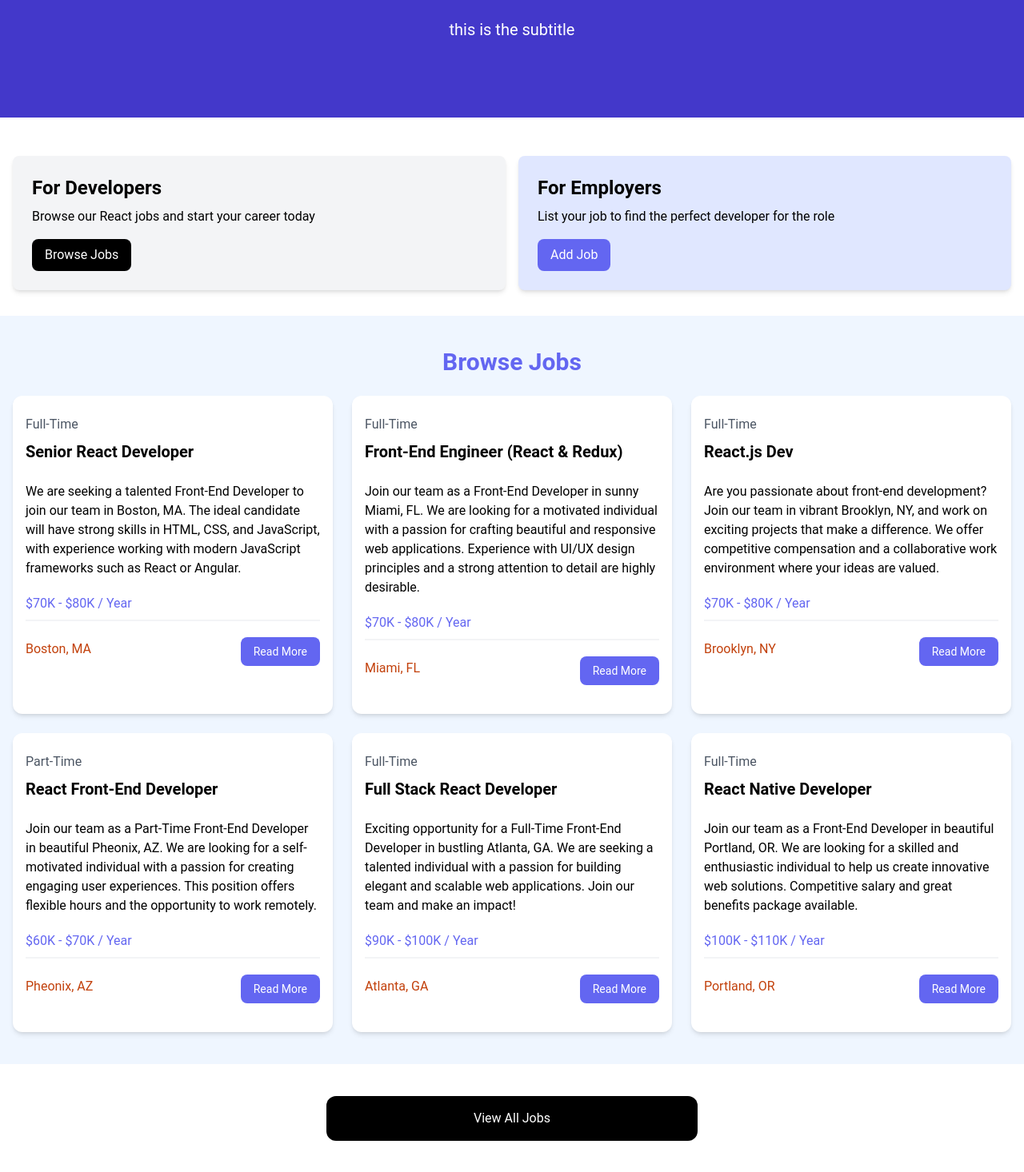
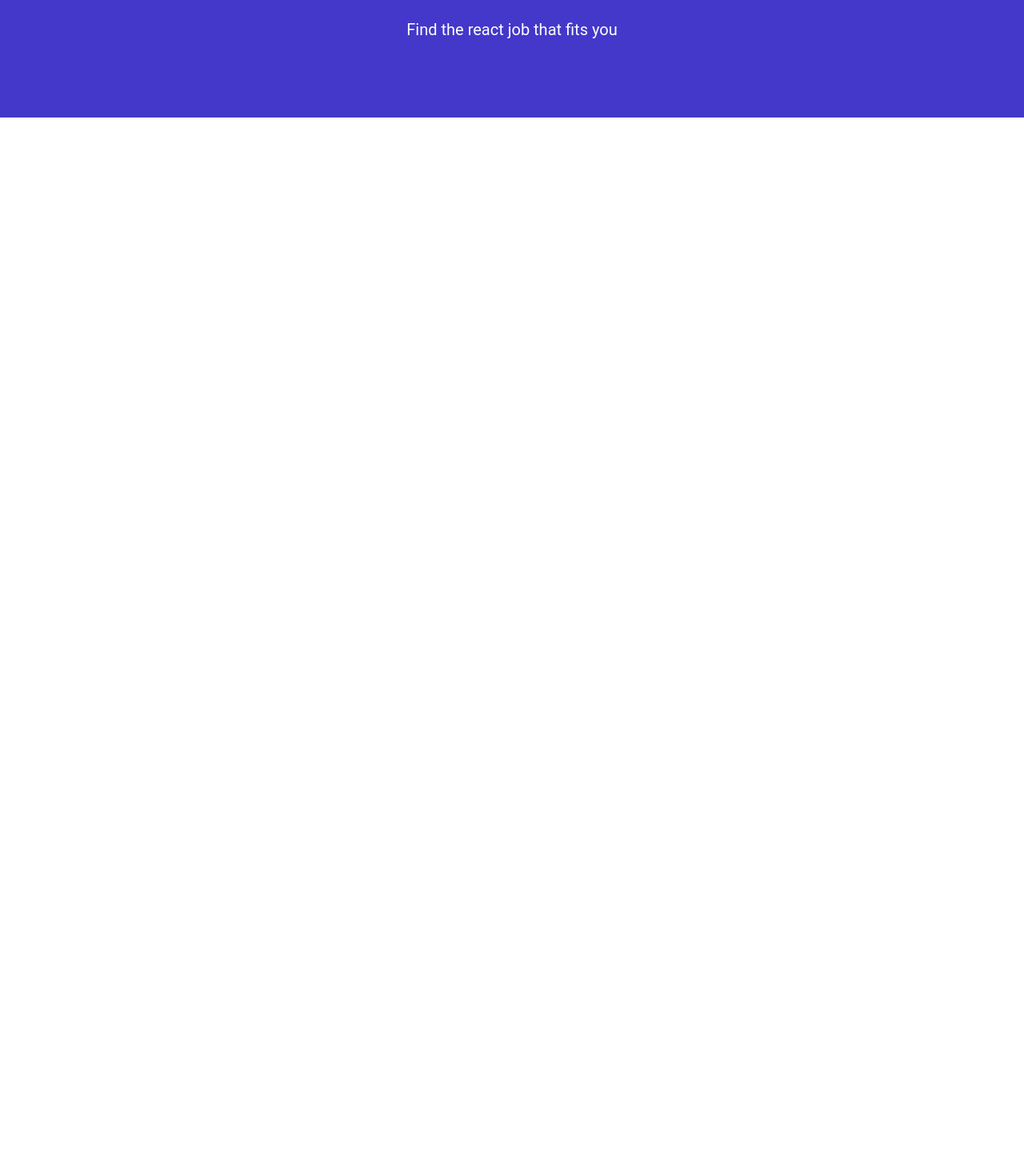
Before and after one commit to muhammedjafer/job-portal, a React (Vite) app: page / in a window 1280 px wide. Shown: the part 214-1680 px from the top of the page at 80% size. After the commit the page ends 800 px from the top, so only its background shows below. Built offline with nearby package versions, Linux system fonts and the light colour scheme.

Commit message:
Setting up the layout

```diff
--- a/package.json
+++ b/package.json
@@ -11,7 +11,9 @@
   },
   "dependencies": {
     "react": "^18.3.1",
-    "react-dom": "^18.3.1"
+    "react-dom": "^18.3.1",
+    "react-icons": "^5.3.0",
+    "react-router-dom": "^6.27.0"
   },
   "devDependencies": {
     "@eslint/js": "^9.13.0",
--- a/src/App.jsx
+++ b/src/App.jsx
@@ -1,24 +1,23 @@
-import Hero from "./components/Hero";
-import Navbar from "./components/Navbar";
-import HomeCards from './components/HomeCards';
-import JobListings from "./components/JobListings";
+import {
+    Route,
+    createBrowserRouter,
+    createRoutesFromElements,
+    RouterProvider
+}
+from "react-router-dom";
+import HomePage from "./pages/HomePage";
+import MainLayout from "./layouts/MainLayout";
+
+const router = createBrowserRouter(
+    createRoutesFromElements(
+        <Route path="/" element={<MainLayout />} >
+            <Route index element={<HomePage />} />
+        </Route>
+    )
+);
 
 const App = () => {
-    return (
-        <>
-            <Navbar />
-            <Hero title='Test title' subtitle='this is the subtitle' />
-            <HomeCards />
-            <JobListings />
-
-
-            <section className="m-auto max-w-lg my-10 px-6">
-                <a href="jobs.html" className="block bg-black text-white text-center py-4 px-6 rounded-xl hover:bg-gray-700">
-                    View All Jobs
-                </a>
-            </section>
-        </>
-    );
+    return <RouterProvider router={router} />;
 };
 
 export default App;
--- a/src/components/Hero.jsx
+++ b/src/components/Hero.jsx
@@ -10,7 +10,7 @@ const Hero = ({title = 'Become a react dev', subtitle = 'Find the react job that
                 </div>
             </section>
         </>
-    );
+    ); b
 };
 
 export default Hero;
--- a/src/components/JobListing.jsx
+++ b/src/components/JobListing.jsx
@@ -1,4 +1,16 @@
+import { useState } from "react";
+import { FaMapMarker } from 'react-icons/fa';
+
 const JobListing = ({job}) => {
+    const [showFullDescription, setShowFullDescription] = useState(false);
+
+    let description = job.description;
+
+    if (!showFullDescription)
+    {
+        description = description.substring(0, 90) + '...';
+    }
+
     return (
         <div className="bg-white rounded-xl shadow-md relative" key={job.id}>
             <div className="p-4">
@@ -7,15 +19,21 @@ const JobListing = ({job}) => {
                     <h3 className="text-xl font-bold">{job.title}</h3>
                 </div>
 
-                <div className="mb-5">{job.description}</div>
+                <div className="mb-5">{description}</div>
 
-                <h3 className="text-indigo-500 mb-2">{job.salary} / Year</h3>
+                <button onClick={ () => setShowFullDescription( (currentState) => !currentState) } className="text-indigo-500 mb-5 hover:text-indigo-600">
+                { showFullDescription ? 'Less' : 'More'}
+                </button>
+
+                <h3 className="text-indigo-500 mb-2">
+                    {job.salary} / Year
+                </h3>
 
                 <div className="border border-gray-100 mb-5"></div>
 
                 <div className="flex flex-col lg:flex-row justify-between mb-4">
                     <div className="text-orange-700 mb-3">
-                        <i className="fa-solid fa-location-dot text-lg"></i>
+                        <FaMapMarker className="inline text-lg mx-1" />
                         {job.location}
                     </div>
                     <a href={`/job/${job.id}`} className="h-[36px] bg-indigo-500 hover:bg-indigo-600 text-white px-4 py-2 rounded-lg text-center text-sm">
--- a/src/components/JobListings.jsx
+++ b/src/components/JobListings.jsx
@@ -2,12 +2,15 @@ import jobs from "../jobs.json";
 import JobListing from "./JobListing";
 
 const JobListings = () => {
+
+    const recentJobs = jobs.slice(0, 3);
+
     return (
         <section className="bg-blue-50 px-4 py-10">
             <div className="container-xl lg:container m-auto">
                 <h2 className="text-3xl font-bold text-indigo-500 mb-6 text-center">Browse Jobs</h2>
                 <div className="grid grid-cols-1 md:grid-cols-3 gap-6">
-                    {jobs.map((job) => (
+                    {recentJobs.map((job) => (
                         <JobListing job={job} key={job.id}/>
                     ))}
                 </div>
--- /dev/null
+++ b/src/components/ViewAllJobs.jsx
@@ -0,0 +1,11 @@
+const ViewAllJobs = () => {
+    return (
+        <section className="m-auto max-w-lg my-10 px-6">
+            <a href="jobs.html" className="block bg-black text-white text-center py-4 px-6 rounded-xl hover:bg-gray-700">
+                View All Jobs
+            </a>
+        </section>
+    );
+};
+
+export default ViewAllJobs;
--- /dev/null
+++ b/src/layouts/MainLayout.jsx
@@ -0,0 +1,13 @@
+import { Outlet } from "react-router-dom";
+import Navbar from '../components/Navbar';
+
+const MainLayout = () => {
+  return (
+    <>
+        <Navbar />
+        <Outlet />
+    </>
+  )
+}
+
+export default MainLayout
--- /dev/null
+++ b/src/pages/HomePage.jsx
@@ -0,0 +1,11 @@
+import Hero from "../components/Hero";
+
+const HomePage = () => {
+    return (
+        <>
+            <Hero />
+        </>
+    );
+};
+
+export default HomePage;
```
Also changed, not shown: 1 other file (tests, documents, lock files or other folders).
